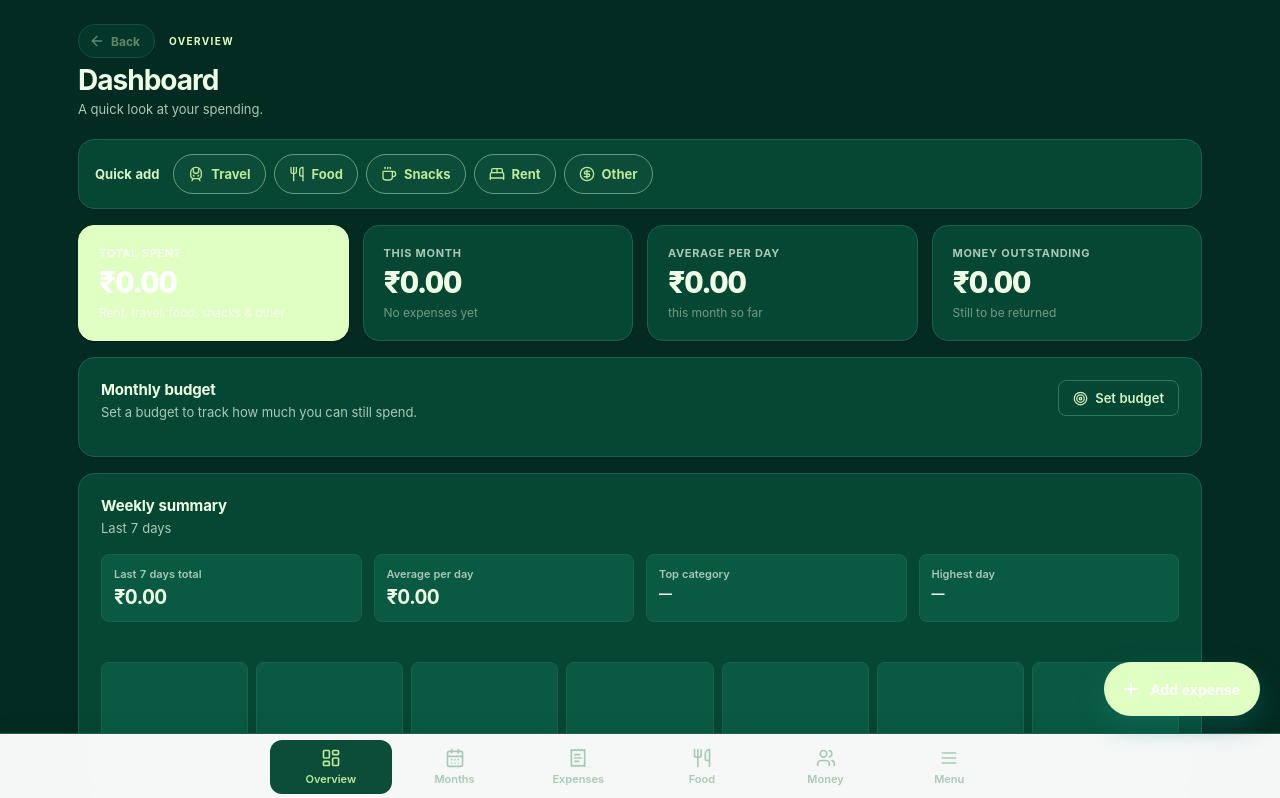
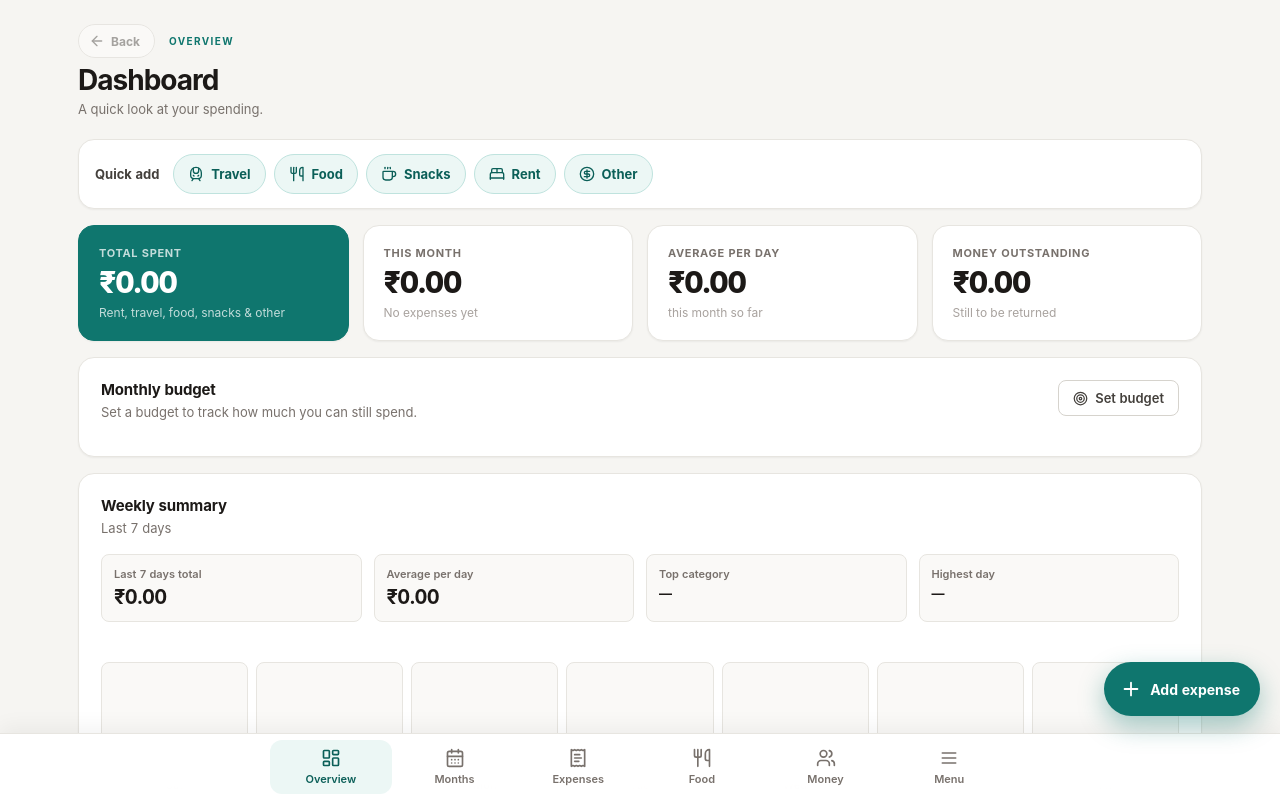
Before and after one commit to yasar-my/Expense-Tracker, a React (Vite) app: page / in a window 1280 px wide. Shown: the top 798 px of the page. Built offline with nearby package versions, Linux system fonts and the light colour scheme.

Commit message:
old color theme updated

```diff
--- a/src/styles.css
+++ b/src/styles.css
@@ -2,43 +2,43 @@
    RoomLife — Light + Dark theme (stone + teal)
    Edit the variables below to re-theme the whole app.
    ========================================================= */
- :root{
-   --bg:#032b22;
-   --surface:#064734;
-   --surface-soft:#0a5a43;
-   --ink:#efffe5;
-   --ink-2:#d7f3c5;
-   --muted:#a9c9b4;
-   --faint:#739a85;
-   --line:#1b624b;
-   --line-strong:#2b795d;
+:root{
+  --bg:#f6f5f2;
+  --surface:#ffffff;
+  --surface-soft:#faf9f7;
+  --ink:#1c1917;
+  --ink-2:#44403c;
+  --muted:#78716c;
+  --faint:#a8a29e;
+  --line:#e7e5e0;
+  --line-strong:#d6d3cd;
 
-   --accent:#e0ffc2;
-   --accent-600:#bce99a;
-   --accent-soft:#0b4d39;
-   --accent-line:#6c9b7b;
-   --success:#4ade80;
-   --success-soft:#10261a;
-   --danger:#f87171;
-   --danger-soft:#2c1517;
-   --danger-line:#5b2326;
-   --warn:#fbbf24;
-   --warn-soft:#2b2210;
+  --accent:#0f766e;
+  --accent-600:#0b5f58;
+  --accent-soft:#ecf7f5;
+  --accent-line:#bfe3de;
+  --success:#15803d;
+  --success-soft:#ecfdf3;
+  --danger:#b91c1c;
+  --danger-soft:#fef2f2;
+  --danger-line:#fecaca;
+  --warn:#b45309;
+  --warn-soft:#fffbeb;
 
-   --c-rent:#b6e99a;
-   --c-travel:#7dddb7;
-   --c-food:#fbbf24;
-   --c-snacks:#b6e99a;
-   --c-other:#d2edbd;
+  --c-rent:#475569;
+  --c-travel:#0369a1;
+  --c-food:#b45309;
+  --c-snacks:#15803d;
+  --c-other:#7e22ce;
 
-   --radius-sm:8px;
-   --radius:12px;
-   --radius-lg:16px;
-   --shadow-sm:0 1px 2px rgba(0,0,0,.25);
-   --shadow:0 6px 18px rgba(0,0,0,.3);
-   --shadow-lg:0 20px 48px rgba(0,0,0,.55);
+  --radius-sm:8px;
+  --radius:12px;
+  --radius-lg:16px;
+  --shadow-sm:0 1px 2px rgba(28,25,23,.05);
+  --shadow:0 6px 18px rgba(28,25,23,.08);
+  --shadow-lg:0 20px 48px rgba(28,25,23,.18);
 
-   --bar-h:66px;
+  --bar-h:66px;
 }
 
 *{box-sizing:border-box}
```
